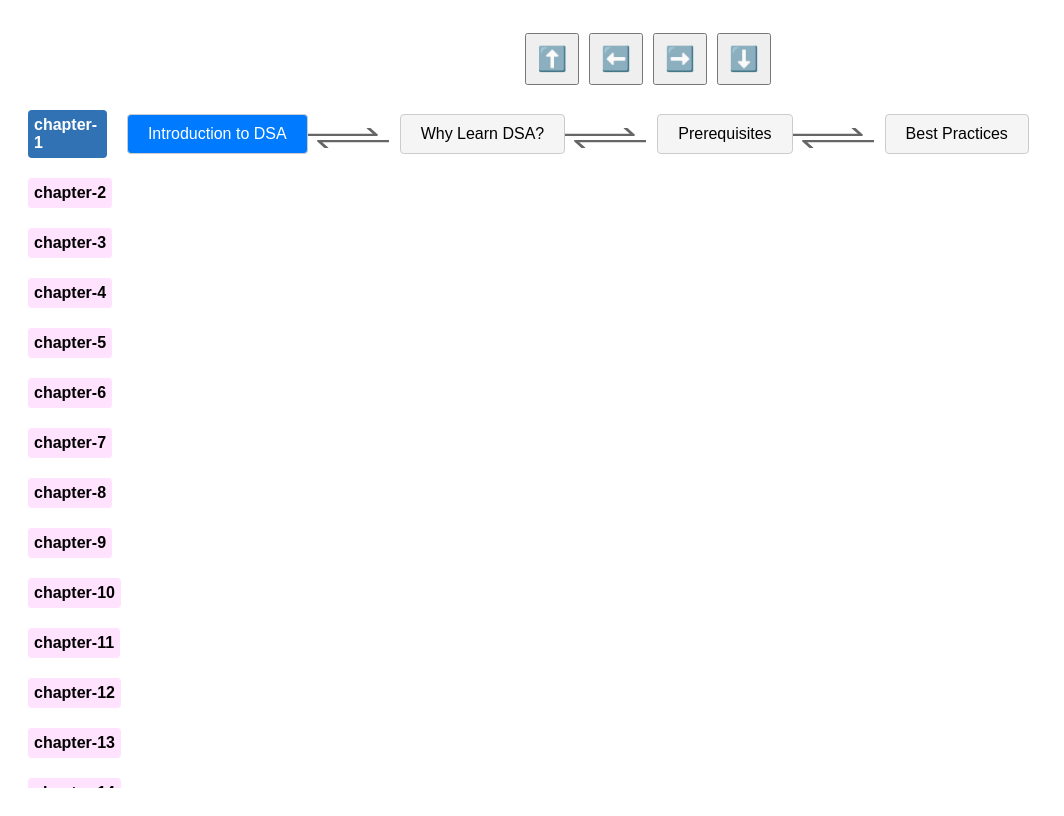
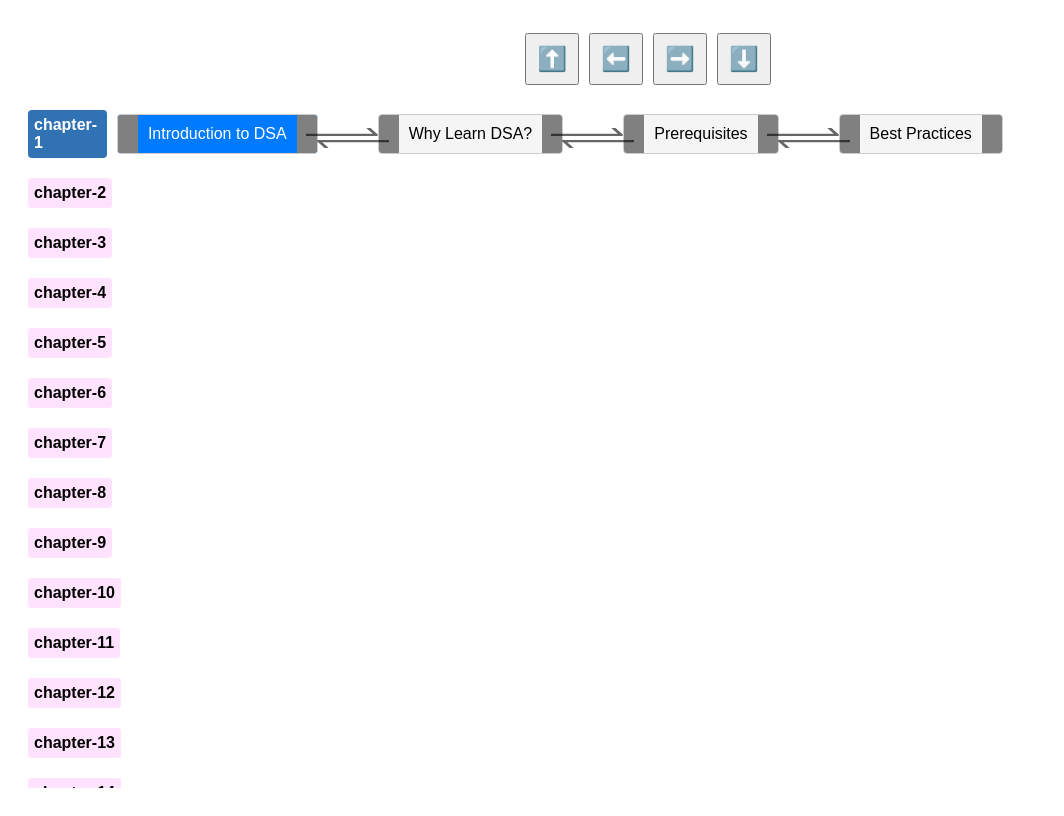
Before and after one commit to pandeysabin/dsa-course-navigation, a React (Create React App) app: page / in a window 1280 px wide. Shown: the whole page, without its empty margins (0-1064 px from the left). Built offline with nearby package versions, Linux system fonts and the light colour scheme.

Commit message:
update css for the relation view

```diff
--- a/src/App.css
+++ b/src/App.css
@@ -76,20 +76,41 @@
   scrollbar-width: none;
   position: absolute;
   left: 0;
-  z-index: -111;
 }
 
 /* Styling for individual lessons */
 .lesson {
-  padding: 10px 20px;
-  margin: 0 10px;
+  padding: 10px 30px;
+  margin: 0px;
   border: 1px solid #ccc;
   border-radius: 4px;
   background-color: #f5f5f5;
   transition: background-color 0.3s, transform 0.3s;
-  white-space: nowrap; /* Prevent wrapping */
-  z-index: 1111;
+  white-space: nowrap;
   transform: translateX(-200px);
+  position: relative;
+  z-index: -1;
+  overflow: hidden;
+}
+
+.lesson::before {
+  content: "";
+  position: absolute;
+  width: 20px;
+  height: 100%;
+  background-color: grey;
+  top: 0;
+  left: 0;
+}
+
+.lesson::after {
+  content: "";
+  position: absolute;
+  width: 20px;
+  height: 100%;
+  background-color: grey;
+  top: 0;
+  right: 0;
 }
 
 .lesson#active {
@@ -103,6 +124,7 @@
   display: inline-block;
   opacity: 0.6; /* Slightly faded by default */
   height: 12px;
+  width: 60px;
 }
 
 /* Forward traversal icon animation */
```
